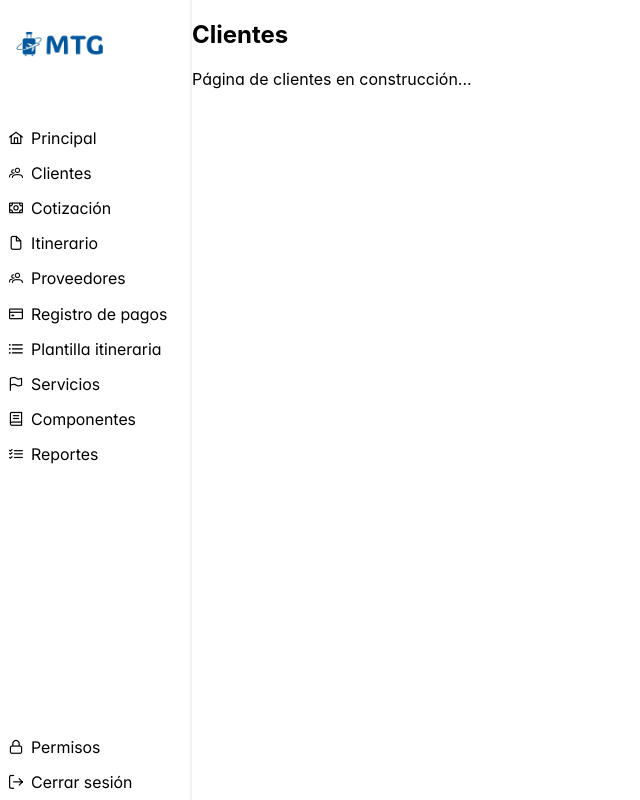
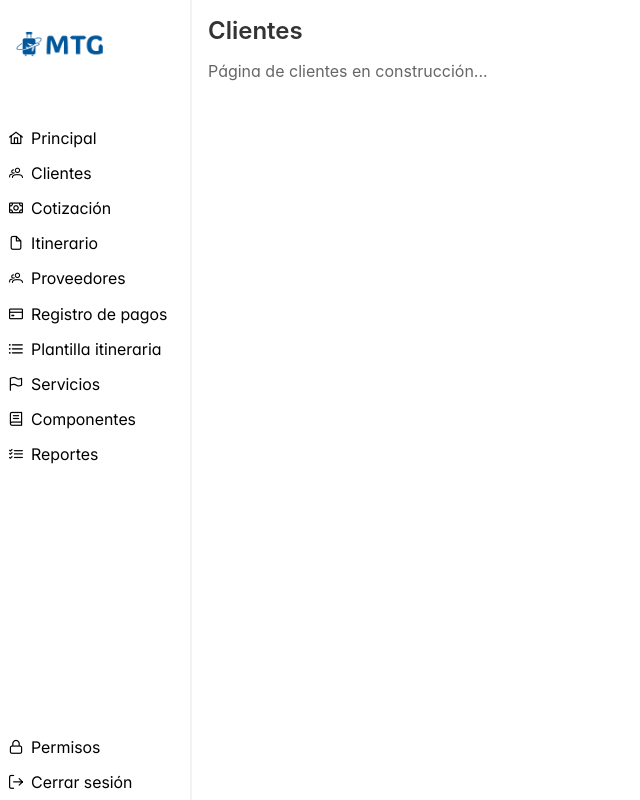
Before and after one commit to carmen-tunta/Proyecto-Majestic-Travel-Group, a React (Create React App) app in the folder frontend/: page /clientes in a window 1280 px wide. Shown: the whole page, without its empty margins (0-640 px from the left). Built offline with nearby package versions, Linux system fonts and the light colour scheme; no server answers; sample sign-in values are in the browser's storage.

Commit message:
Se agrego los estilos para clientes

```diff
--- a/frontend/src/sections/Clientes/components/Clientes.jsx
+++ b/frontend/src/sections/Clientes/components/Clientes.jsx
@@ -1,4 +1,5 @@
 import React from 'react';
+import "../styles/Clientes.css";
 
 const Clientes = () => {
   return (
--- /dev/null
+++ b/frontend/src/sections/Clientes/styles/Clientes.css
@@ -0,0 +1,17 @@
+.clientes {
+  padding: 1rem;
+  max-width: 100%;
+  margin: 0 auto;
+}
+
+.clientes h2 {
+  margin: 0 0 1rem 0;
+  color: #333;
+  font-size: 1.5rem;
+  font-weight: 600;
+}
+
+.clientes p {
+  color: #666;
+  font-size: 1rem;
+}
```
